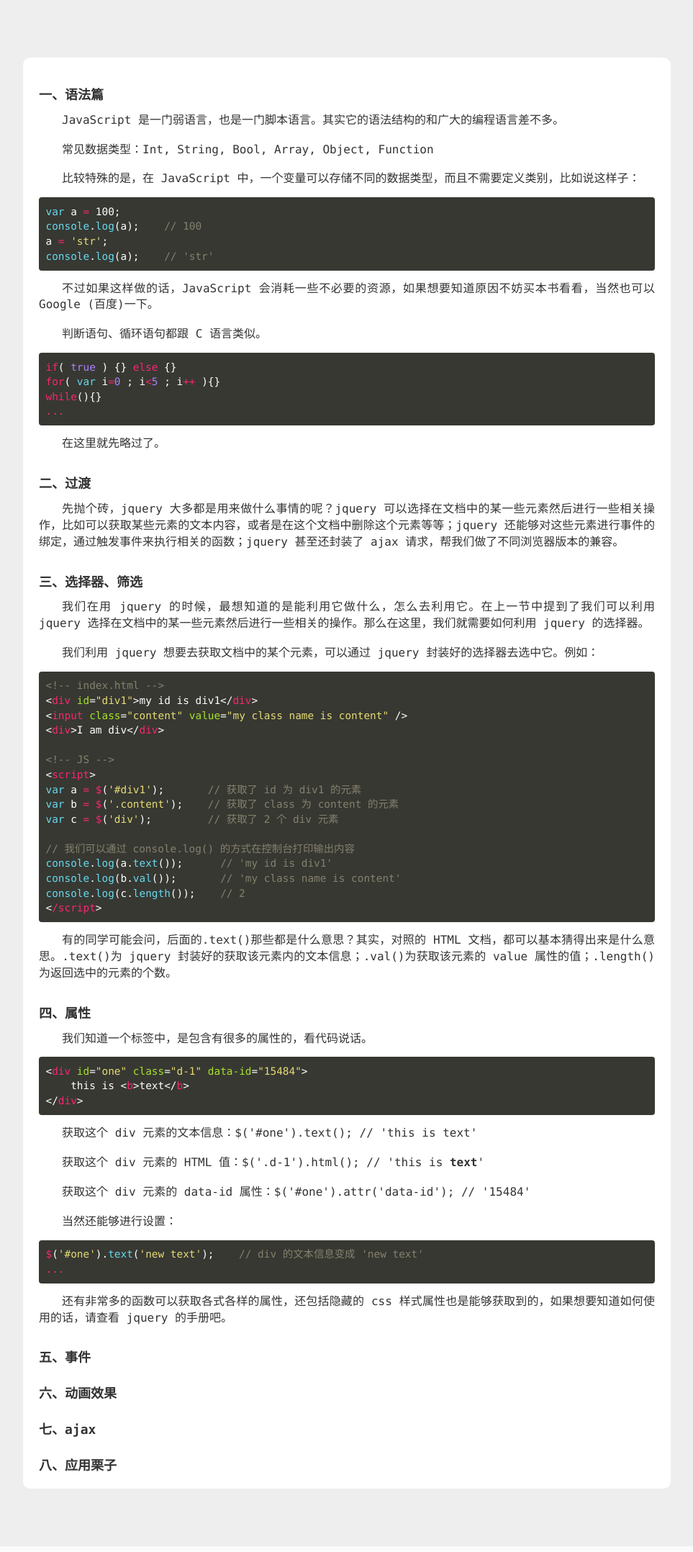
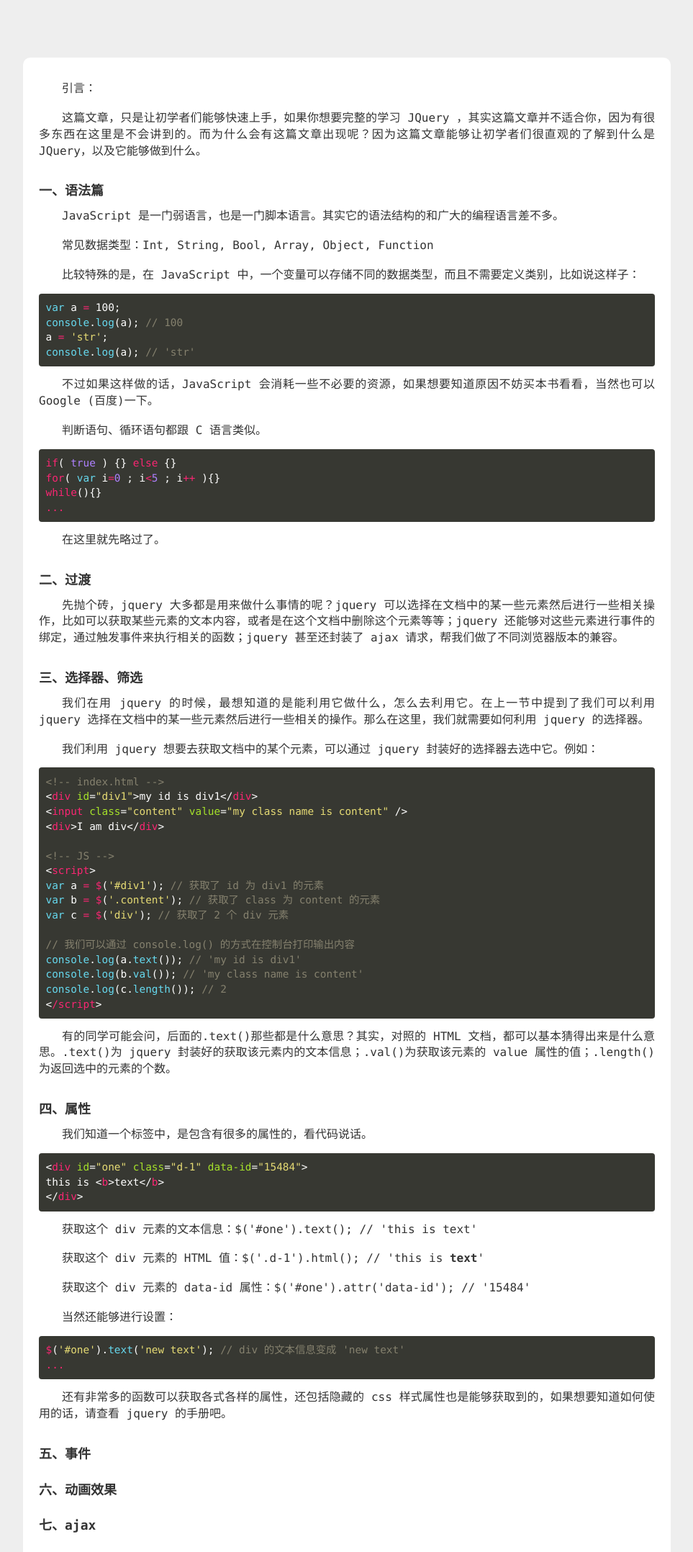
Before and after one commit to MrOhyang/MrOhyang.github.io, a PHP site: page / in a window 1280 px wide. Shown: the top 2156 px of the page at 72% size, without its empty margins (158-1121 px from the left). Before the commit the page ends 2044 px from the top, so only its background shows below. Run offline with PHP 8.4, Linux system fonts and the light colour scheme.

Commit message:
[更新] 版本号

```diff
--- a/css/course.css
+++ b/css/course.css
@@ -1 +1 @@
-html{font-size:16px}body,ul,li{margin:0;padding:0;font-size:1rem;font-family:"consolas",Microsoft Yahei;text-align:justify}h1,h2,h3,h4,h5,h6{margin-top:30px;font-weight:bold}p{padding:4px 0}ul{list-style-type:none}.clearfix{zoom:1}.clearfix:after{content:"";display:block;visibility:hidden;height:0;line-height:0;font-size:0;clear:both}.d_loading{position:fixed;width:100%;height:100%;vertical-align:middle;background-color:#fff}.d_loading i{position:absolute;display:block;top:50%;left:50%;margin-top:-20px;margin-left:-20px;font-size:50px;color:#428bca}body{background-color:#eee}.d_content{padding:80px 0;width:100%}.d_content .content{margin:0 auto;padding:12px 22px;max-width:900px;background-color:#fff;border-radius:10px}pre{font-size:.9rem;background-color:#373832;border:none;color:#fff}pre b{font-weight:normal}pre b.qing{color:#66d9ef}pre b.red{color:#f92672}pre b.green{color:#a6e22a}pre b.yellow{color:#e6db74}pre b.arg{color:#dc971f}pre b.gray{color:#85816e}pre b.pur{color:#ae81ff}p{text-indent:2rem}
+html{font-size:16px}body,ul,li{margin:0;padding:0;font-size:1rem;font-family:"consolas",Microsoft Yahei;text-align:justify}h1,h2,h3,h4,h5,h6{margin-top:30px;font-weight:bold}p{padding:4px 0}ul{list-style-type:none}.clearfix{zoom:1}.clearfix:after{content:"";display:block;visibility:hidden;height:0;line-height:0;font-size:0;clear:both}.d_loading{position:fixed;width:100%;height:100%;vertical-align:middle;background-color:#fff}.d_loading i{position:absolute;display:block;top:50%;left:50%;margin-top:-20px;margin-left:-20px;font-size:50px;color:#428bca}body{background-color:#eee}.d_content{padding:80px 0;width:100%}.d_content .content{margin:0 auto;padding:12px 22px;max-width:900px;background-color:#fff;border-radius:10px}pre{font-size:.9rem;background-color:#373832;border:none;white-space:pre-line;color:#fff}pre b{font-weight:normal}pre b.qing{color:#66d9ef}pre b.red{color:#f92672}pre b.green{color:#a6e22a}pre b.yellow{color:#e6db74}pre b.arg{color:#dc971f}pre b.gray{color:#85816e}pre b.pur{color:#ae81ff}p{text-indent:2rem}
--- a/css/course.less
+++ b/css/course.less
@@ -60,6 +60,7 @@ pre{
     font-size: 0.9rem;
     background-color: #373832;
     border: none;
+    white-space: pre-line;
     color: #FFF;
     b{
         font-weight: normal;
--- a/index.html
+++ b/index.html
@@ -15,7 +15,7 @@
 <!-- CSS -->
 <link rel="stylesheet" type="text/css" href="./css/bootstrap.min.css">
 <link rel="stylesheet" href="./css/font-awesome.min.css">
-<link rel="stylesheet" type="text/css" href="./css/course.css?v=201608090030">
+<link rel="stylesheet" type="text/css" href="./css/course.css?v=201608260037">
 
 
 </head>
@@ -41,6 +41,10 @@
 
 <div class="d_content">
     <div class="content">
+        <div>
+            <p style="padding-top:20px">引言：</p>
+            <p>这篇文章，只是让初学者们能够快速上手，如果你想要完整的学习 JQuery ，其实这篇文章并不适合你，因为有很多东西在这里是不会讲到的。而为什么会有这篇文章出现呢？因为这篇文章能够让初学者们很直观的了解到什么是 JQuery，以及它能够做到什么。</p>
+        </div>
         <div><h4>一、语法篇</h4></div>
         <div>
             <p>JavaScript 是一门弱语言，也是一门脚本语言。其实它的语法结构的和广大的编程语言差不多。</p>
```
